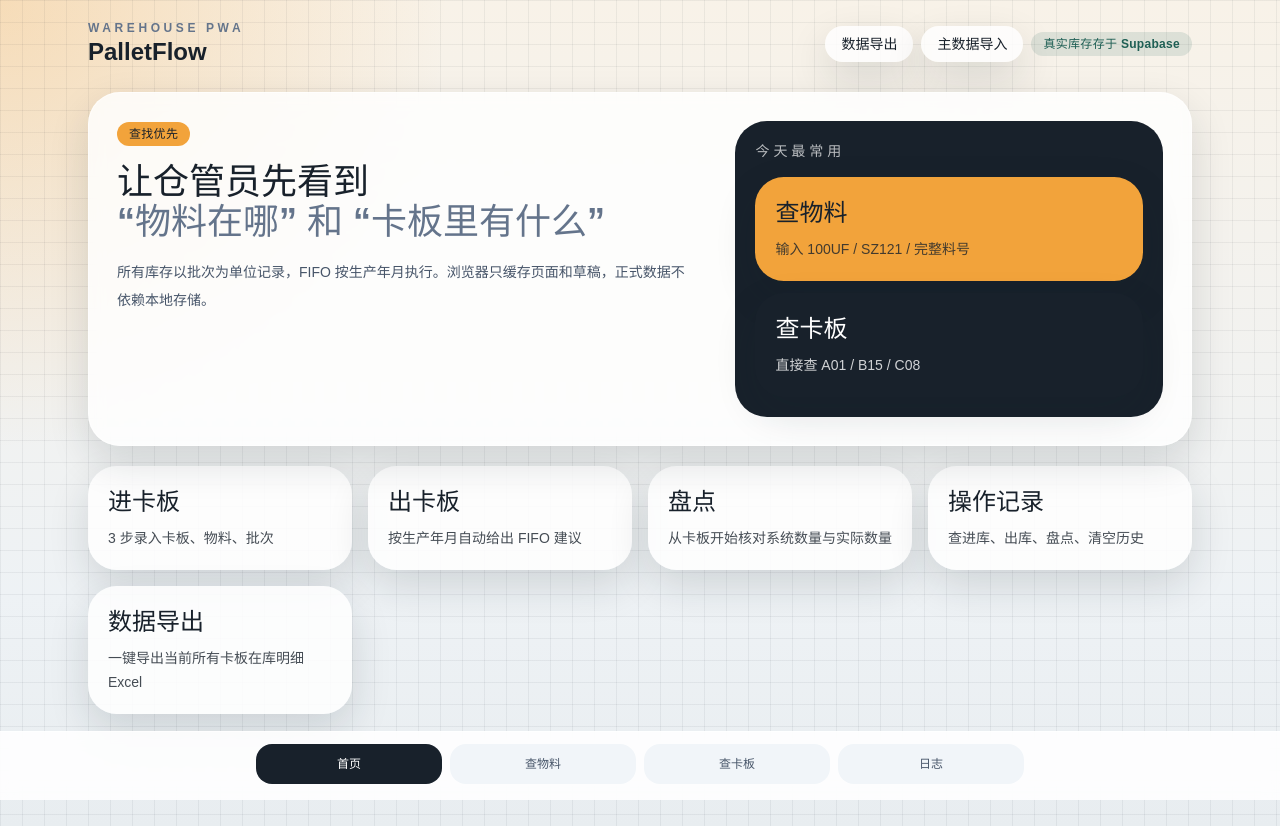
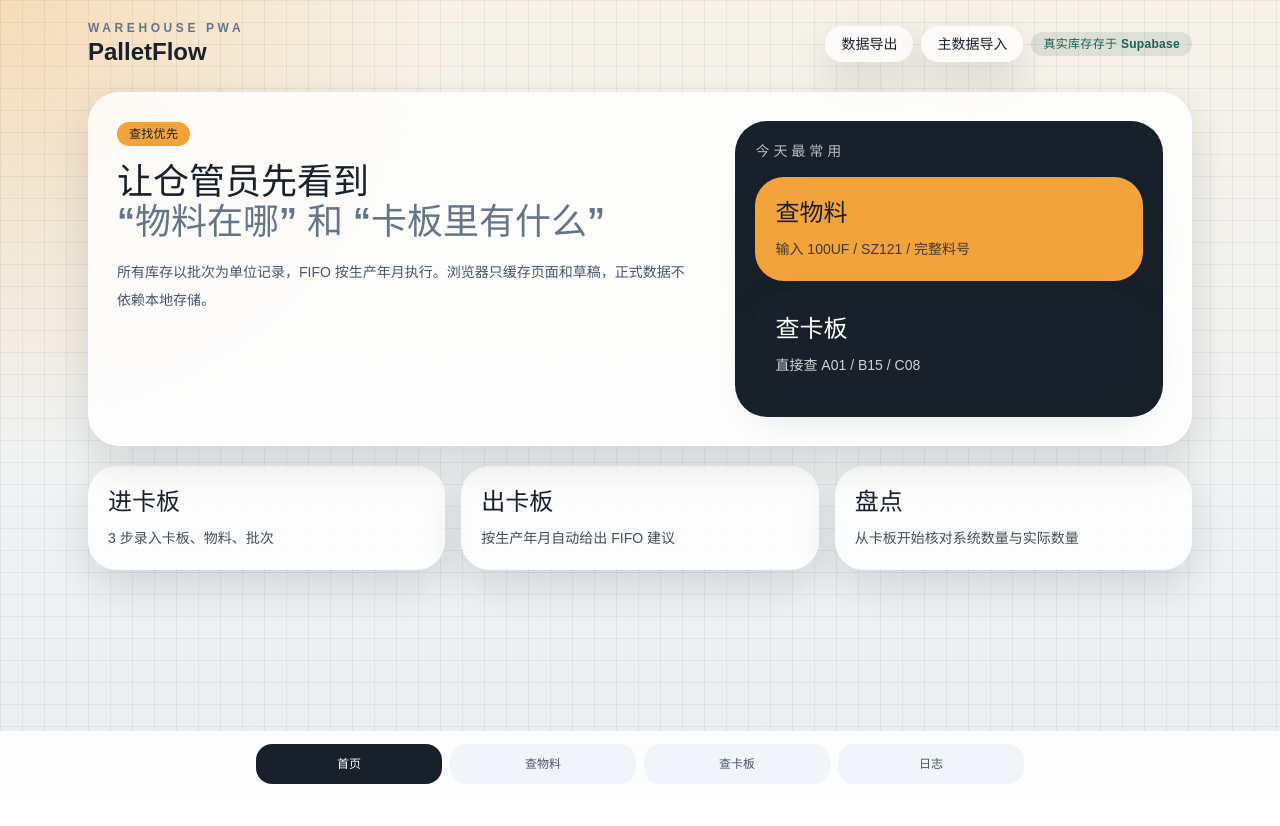
Before and after one commit to ChenHongzhou-sz/PalletFlow, a React (Vite) app in the folder apps/web/: page / in a window 1280 px wide. After the commit the page ends 800 px from the top, so only its background shows below. Built offline with nearby package versions, Linux system fonts and the light colour scheme; no server answers.

Commit message:
Remove extra home tiles

```diff
--- a/apps/web/src/features/home/HomePage.tsx
+++ b/apps/web/src/features/home/HomePage.tsx
@@ -29,12 +29,10 @@ export function HomePage() {
 
       <ConfigNotice />
 
-      <section className="grid gap-4 sm:grid-cols-2 xl:grid-cols-4">
+      <section className="grid gap-4 sm:grid-cols-2 xl:grid-cols-3">
         <ActionTile to={appRoutes.inbound} title="进卡板" subtitle="3 步录入卡板、物料、批次" tone="soft" />
         <ActionTile to={appRoutes.outbound} title="出卡板" subtitle="按生产年月自动给出 FIFO 建议" tone="soft" />
         <ActionTile to={appRoutes.cycleCount} title="盘点" subtitle="从卡板开始核对系统数量与实际数量" tone="soft" />
-        <ActionTile to={appRoutes.operationLogs} title="操作记录" subtitle="查进库、出库、盘点、清空历史" tone="soft" />
-        <ActionTile to={appRoutes.inventoryExport} title="数据导出" subtitle="一键导出当前所有卡板在库明细 Excel" tone="soft" />
       </section>
     </div>
   );
```
